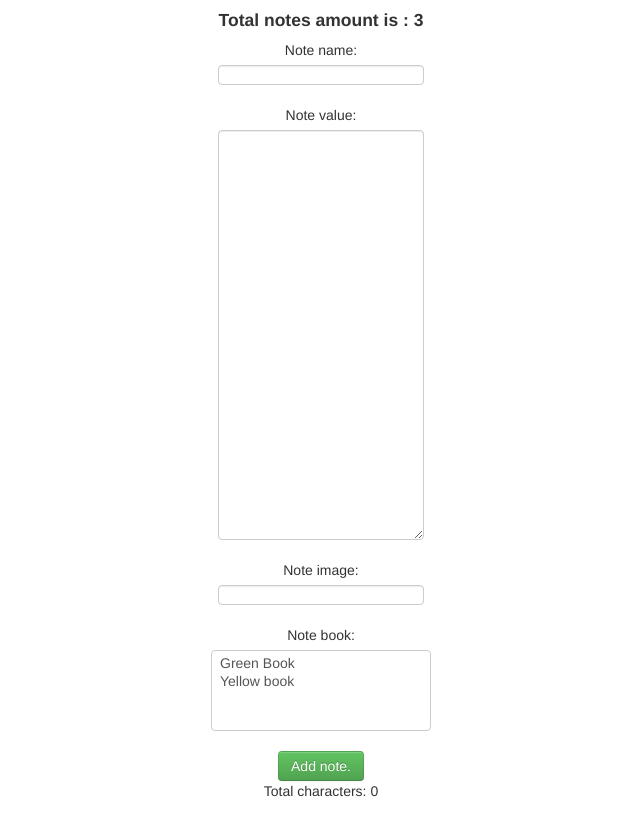
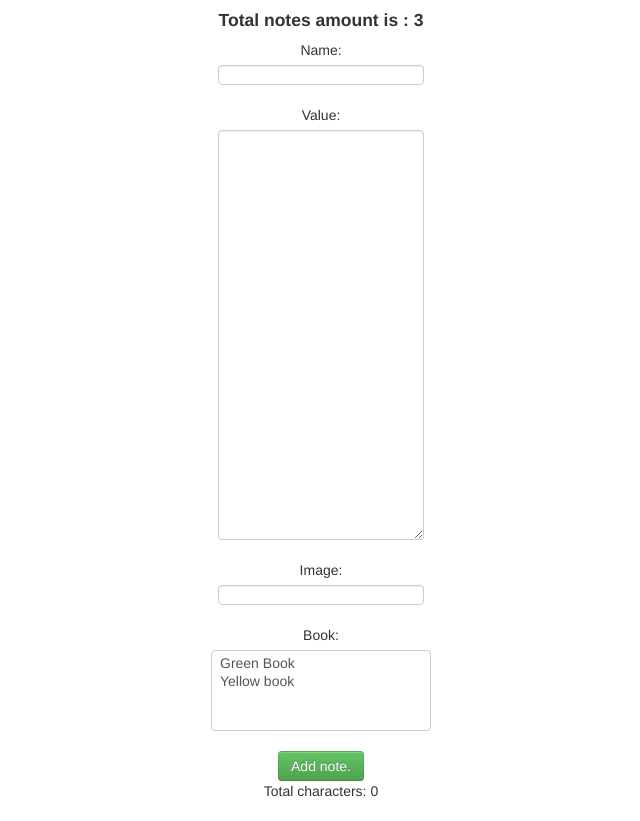
Before and after one commit to ignitionwithin/7web, a Django app: page /book/create_note/ in a window 1280 px wide. Shown: the whole page, without its empty margins (319-959 px from the left). Run offline with Django 3.2, Linux system fonts and the light colour scheme; data comes from the database, SQL or seed files in the repository; some libraries are stand-ins or nearby versions.

Commit message:
Change names/db fields etc

```diff
--- a/pages_task/apps/book/forms.py
+++ b/pages_task/apps/book/forms.py
@@ -3,14 +3,14 @@ from models import TextNote
 from ajax_upload.widgets import AjaxClearableFileInput
 
 class AddNoteForm(forms.ModelForm):
-	note_value=forms.CharField(
+	value=forms.CharField(
 		min_length=10,
 		widget=forms.Textarea(attrs={'cols': 60, 'rows': 20}))
 
-	note_image = forms.ImageField(widget=AjaxClearableFileInput())
+	image = forms.ImageField(widget=AjaxClearableFileInput())
 	class Meta:
 		model = TextNote
-		fields = ['note_name','note_value','note_image','note_book']
+		fields = ['name','value','image','book']
 
 	class Media:
 		js = ('//ajax.googleapis.com/ajax/libs/jquery/1.10.1/jquery.min.js',
--- a/pages_task/apps/book/models.py
+++ b/pages_task/apps/book/models.py
@@ -1,14 +1,14 @@
 from django.db import models
 # Create your models here.
 class TextNote(models.Model):
-	note_name  = models.CharField(max_length=20)
-	note_value = models.CharField(max_length=500)
-	note_image = models.ImageField(blank=True,upload_to='.')
-	note_book  = models.ManyToManyField('Book', blank = True, null = True)
+	name  = models.CharField(max_length=20)
+	value = models.CharField(max_length=500)
+	image = models.ImageField(blank=True,upload_to='.')
+	book  = models.ManyToManyField('Book', blank = True, null = True)
 	def __unicode__(self):
-		return self.note_name
+		return self.name
 
 class Book(models.Model):
-	book_name = models.CharField(max_length=20)
+	name = models.CharField(max_length=20)
 	def __unicode__(self):
-		return self.book_name
+		return self.name
--- a/pages_task/apps/book/templates/index.html
+++ b/pages_task/apps/book/templates/index.html
@@ -22,9 +22,9 @@
 {% for item in notes %}
 <div class="row">
 
-    <div class="span8"><h2>{{item.note_name}}</h2>
-        <h3>{{item.note_value}}</h3>
-        {% if item.note_image %}<img src="{{ item.note_image.url }}">{%endif%}
+    <div class="span8"><h2>{{item.name}}</h2>
+        <h3>{{item.value}}</h3>
+        {% if item.image %}<img src="{{ item.image.url }}">{%endif%}
     </div>
     </div>
 {% endfor %}
--- a/pages_task/apps/book/templatetags/render_tag.py
+++ b/pages_task/apps/book/templatetags/render_tag.py
@@ -8,4 +8,4 @@ def get_note(obj,id):
 			return '''<div>
 			<h2>{0}</h2>
 			<h3>{1}</h3>
-			</div>'''.format(i,i.note_value)
+			</div>'''.format(i,i.value)
--- a/pages_task/apps/book/urls.py
+++ b/pages_task/apps/book/urls.py
@@ -3,7 +3,7 @@ from views import *
 
 urlpatterns = patterns(
 	'',
-	url(r'^$',Notes_list.as_view(),name='notes_list'),
-	url(r'create_note/$',Add_note.as_view(),name='create_note'),
-	url(r'widget/$',Portable_widget.as_view()),
+	url(r'^$',NotesList.as_view(),name='notes_list'),
+	url(r'create_note/$',AddNote.as_view(),name='create_note'),
+	url(r'widget/$',PortableWidget.as_view()),
 	)
--- a/pages_task/apps/book/views.py
+++ b/pages_task/apps/book/views.py
@@ -4,20 +4,20 @@ from models import *
 from forms import AddNoteForm
 from django.http import HttpResponse
 
-class Notes_list(ListView):
+class NotesList(ListView):
 
 	model = TextNote
 	context_object_name = 'notes'
 	template_name = 'index.html'
 
 
-class Add_note(CreateView):
+class AddNote(CreateView):
 
 	model = TextNote
 	form_class = AddNoteForm
 	success_url = '/book/'
 
-class Portable_widget(View):
+class PortableWidget(View):
 
 	model = TextNote
 
@@ -32,4 +32,4 @@ class Portable_widget(View):
 		  style='width:300px;height:200px;padding:auto;'>
 		  <b>Random Note</b>  : <p>{}</p> <p>{}</p>
 		  		  </div>'''
-		.format(object.note_name, object.note_value))
+		.format(object.name, object.value))
```
Also changed, not shown: fixture.json (+1 -1 lines), pages_task/apps/book/tests.py (+5 -5 lines), pages_task/media/ajax_uploads/db7cbdcb499d4c7fac9f7f7b991c6b8b-445481-1366x768.jpg (added), task.db.
